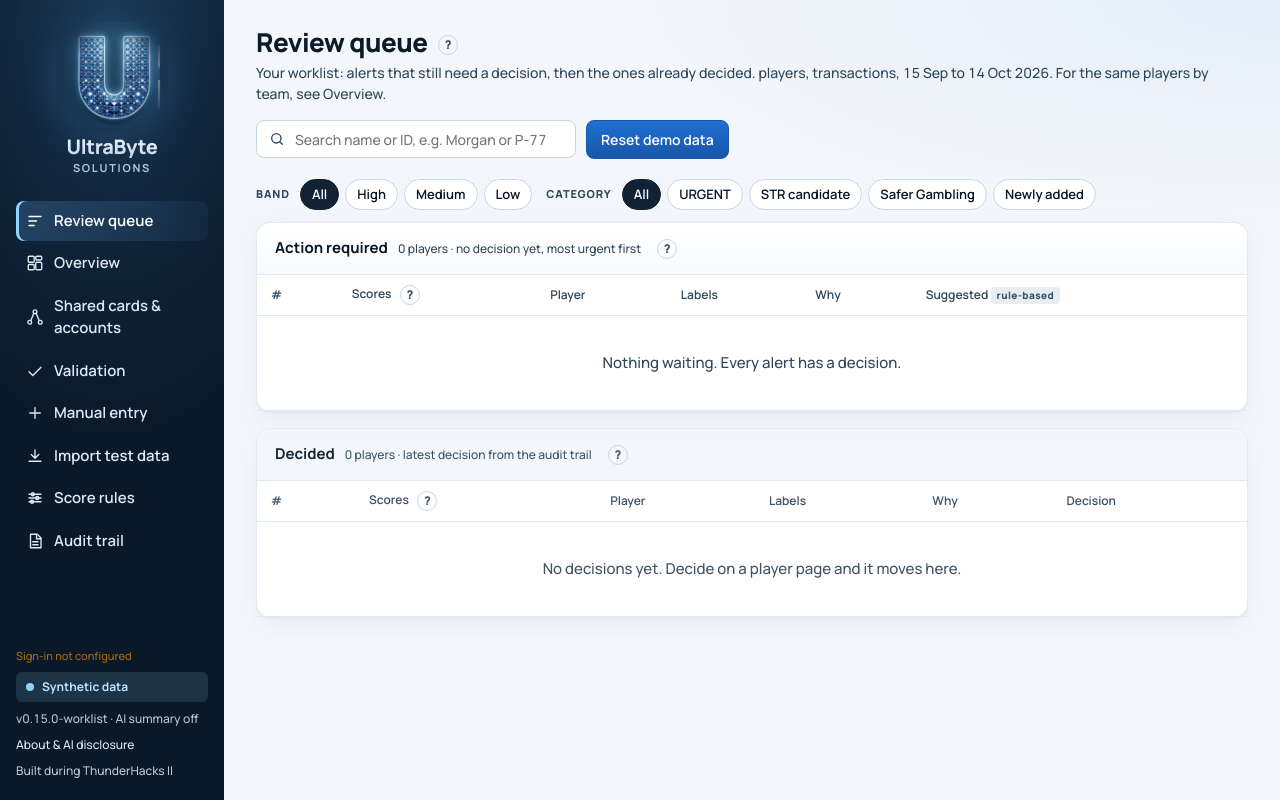
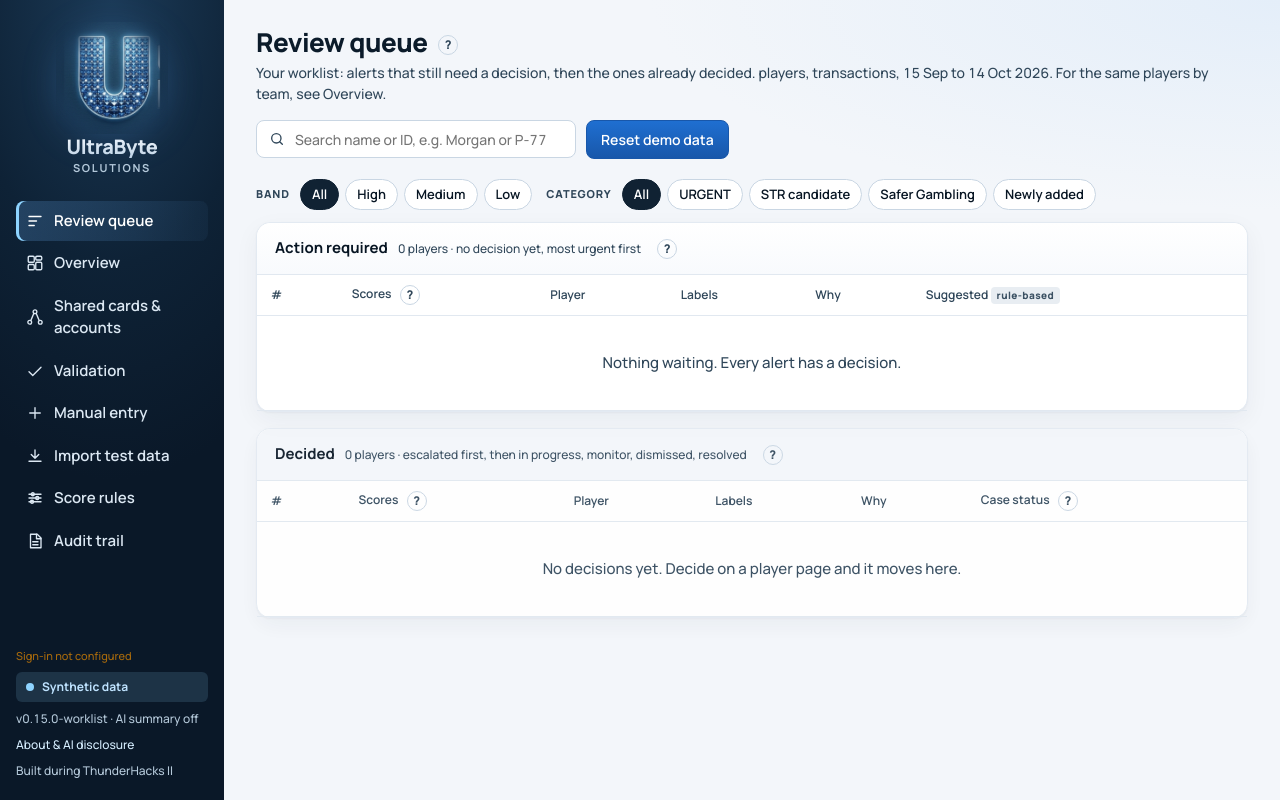
Before and after one commit to Setya78/ultrabyte-thunderhacks, a FastAPI app: page / in a window 1280 px wide. Run offline with FastAPI, Linux system fonts and the light colour scheme; some libraries are stand-ins or nearby versions.

Commit message:
feat(case): compliance hand-off (handling, resolved) on the audit trail; feat(queue): worklist split, search and filters, NEW tag; feat(overview): newly added group; feat(entry): new-player form matches the dataset; feat(ui): rings by band; fix(ui): help popovers; v0.15.0-worklist

```diff
--- a/app/main.py
+++ b/app/main.py
@@ -135,7 +135,8 @@ GLOSSARY = {
     "V1": "Version 1.0: today's routine. A threshold alarm (any single deposit of $10,000 or more) with no ranking and no reason; the investigator opens separate screens and keeps the decision outside the system.",
     "V2": "Version 2.0: this app. Two scores with reasons, labels with evidence, and an audit trail.",
     "ROLE_investigator": "Reviews the queue, records decisions, enters transactions, requests AI summaries. Sees rules read-only.",
-    "ROLE_compliance": "Everything an investigator can do, plus changing the rule thresholds (each change is versioned and audited).",
+    "ROLE_compliance": "Everything an investigator can do, plus changing the rule thresholds and closing escalated cases (Mark as handling / Mark resolved); each step is versioned and audited.",
+    "STATUS": "Case status = the latest decision or hand-off step in the audit trail. Investigators escalate; compliance marks the case In progress, then Resolved. Both roles see the same status; nothing is edited in place.",
 }
 templates.env.globals.update(version=VERSION, llm_enabled=llm.enabled(), labels=audit.LABELS, gloss=GLOSSARY, form_token=_fresh_token, auth_enabled=auth.enabled)
 
@@ -166,12 +167,10 @@ def queue(request: Request):
         # Owner 2026-10-15: the queue is the worklist. A player with a recorded decision moves to "Decided" below the
         # players that still need one; the latest decision per player comes from the append-only audit trail.
         with db.connect() as conn:
-            for d in conn.execute("SELECT DISTINCT ON (player_id) player_id, action, actor, ts FROM audit_event"
-                                  " WHERE action IN ('escalate','monitor','dismiss') AND player_id IS NOT NULL"
-                                  " ORDER BY player_id, ts DESC").fetchall():
-                decided[d["player_id"]] = d
+            decided = audit.case_status(conn)
     todo = [r for r in rows if r.player_id not in decided]
-    done = [r for r in rows if r.player_id in decided]
+    order = {s: i for i, s in enumerate(audit.STATE_ORDER)}
+    done = sorted((r for r in rows if r.player_id in decided), key=lambda r: (order[decided[r.player_id]["state"]], r.priority()))
     return templates.TemplateResponse(request, "queue.html", {"rows": rows, "todo": todo, "done": done, "decided": decided,
                                                               "status": status, "edt": C.EDT})
 
@@ -218,9 +217,12 @@ def player(request: Request, pid: str):
             " FROM session WHERE player_id = %s AND start_ts >= %s AND start_ts < %s GROUP BY 1 ORDER BY 3",
             (pid, C.WIN_START, C.WIN_END)).fetchall()
         history = audit.for_player(conn, pid)
+        case = audit.case_status(conn).get(pid)
+    can_status = (not auth.enabled()) or request.state.role == "compliance"
     return templates.TemplateResponse(request, "player.html", {
         "r": r, "txns": txns, "places": places, "history": history, "chart": _chart(r),
         "evidence": set(r.evidence_txn_ids), "edt": C.EDT, "actions": audit.ACTIONS,
+        "case": case, "status_actions": audit.STATUS_ACTIONS, "can_status": can_status,
         "summary": _summary_for(r)})
 
 
@@ -261,6 +263,20 @@ def decision(request: Request, pid: str, action: str = Form(...), note: str = Fo
     with db.connect() as conn:
         audit.record(conn, pid, action, note, r.to_dict(), actor=_actor(request))
     return RedirectResponse(f"/player/{pid}?ok=Decision+saved+to+the+audit+trail#audit", status_code=303)
+
+
+@app.post("/player/{pid}/status")
+def case_status_post(request: Request, pid: str, action: str = Form(...), note: str = Form(""), tok: str = Form("", alias="_tok")):
+    """Compliance-only hand-off: 'handling' (picked up) or 'resolve' (closed). Append-only, like a decision."""
+    _require_role(request, "compliance")
+    if action not in audit.STATUS_ACTIONS:
+        raise HTTPException(400, "unknown status")
+    if _already_used(tok):
+        return RedirectResponse(f"/player/{pid}?ok=Already+saved+(duplicate+click+ignored)#audit", status_code=303)
+    r = _by_id(pid)
+    with db.connect() as conn:
+        audit.record(conn, pid, action, note, r.to_dict(), actor=_actor(request))
+    return RedirectResponse(f"/player/{pid}?ok=Case+status+saved+to+the+audit+trail#audit", status_code=303)
 
 
 _entries: dict[str, dict] = {}
--- a/app/static/app.css
+++ b/app/static/app.css
@@ -404,3 +404,11 @@ details.help .pop.flip { left: auto; right: -10px; }
 @media (max-width: 600px) { .search { min-width: 0; width: 100%; } }
 .panel.q-done { opacity: .92; } .panel.q-done h2 { background: #F3F6FA; }
 .act-escalate-t { background: #FCE9E9; color: #A82424; } .act-monitor-t { background: #FDF1DC; color: #8A5400; } .act-dismiss-t { background: #E8EDF2; color: #3B5163; }
+
+/* ---- Case status chips (owner 2026-10-15 17:32): escalated / in progress / monitor / dismissed / resolved. ---- */
+.st-escalated { background: #FCE9E9; color: #A82424; } .st-handling { background: #FDF1DC; color: #8A5400; }
+.st-monitor { background: #FDF1DC; color: #8A5400; } .st-dismiss { background: #E8EDF2; color: #3B5163; } .st-resolved { background: #E3F4EB; color: #146B42; }
+.t tr.grouphead.st-escalated td { color: #A82424; } .t tr.grouphead.st-handling td, .t tr.grouphead.st-monitor td { color: #8A5400; } .t tr.grouphead.st-resolved td { color: #146B42; }
+.handoff { border-bottom: 1px solid var(--line); background: #F8FAFD; }
+.btn.act-resolve { background: #1F8052; color: #FFFFFF; border-color: #1F8052; } .btn.act-resolve:hover { background: #146B42; border-color: #146B42; color: #FFFFFF; }
+.panel h2 .band { font-size: 12px; }
--- a/app/templates/queue.html
+++ b/app/templates/queue.html
@@ -30,19 +30,20 @@
 <div class="panel q-{{ sec }}">
 <h2>{{ title }} <small>{{ list|length }} player{{ "s" if list|length != 1 }}{% if sub %} &middot; {{ sub }}{% endif %}</small> {{ help(hlp) }}</h2>
 <table class="t">
-  <thead><tr><th>#</th><th>Scores {{ help("Left: AML score (anti-money laundering: is money moving through the account rather than being played?). Right: Safer Gambling score (signs of harm to the player). Each arc is one check, up to 25 points.") }}</th><th>Player</th><th class="hide-s">Labels</th><th>Why</th><th class="hide-m">{% if sec == 'done' %}Decision{% else %}Suggested <span class="tag-rule">rule-based</span>{% endif %}</th></tr></thead>
+  <thead><tr><th>#</th><th>Scores {{ help("Left: AML score (anti-money laundering: is money moving through the account rather than being played?). Right: Safer Gambling score (signs of harm to the player). Each arc is one check, up to 25 points.") }}</th><th>Player</th><th class="hide-s">Labels</th><th>Why</th><th class="hide-m">{% if sec == 'done' %}Case status {{ help(gloss['STATUS']) }}{% else %}Suggested <span class="tag-rule">rule-based</span>{% endif %}</th></tr></thead>
   <tbody>
     {% set prev_grp = {'v': ''} %}
     {% for r in list %}
     {% set keys = r.labels|map(attribute='key')|list %}{% set grp = 'URGENT: possible account takeover' if 'urgent' in keys else 'STR candidates: possible suspicious transaction report' if 'str' in keys else 'Other alerts, highest score first' %}
-    {% if sec == 'todo' and (loop.first or grp != prev_grp.v) %}<tr class="grouphead"><td colspan="6">{{ grp }}</td></tr>{% endif %}{% set _ = prev_grp.update({'v': grp}) %}
+    {% if sec == 'done' %}{% set grp = decided[r.player_id].label %}{% endif %}
+    {% if loop.first or grp != prev_grp.v %}<tr class="grouphead{{ ' st-' ~ decided[r.player_id].state if sec == 'done' }}"><td colspan="6">{{ grp }}</td></tr>{% endif %}{% set _ = prev_grp.update({'v': grp}) %}
     <tr data-band="{{ r.band|lower }}" data-sg="{{ r.harm_band|lower }}" data-labels="{{ keys|join(' ') }}" data-source="{{ r.source }}">
       <td class="pid" style="margin:0">{{ loop.index }}</td>
       <td><div class="two-rings"><div>{{ ring(r) }}<div class="ringlbl" title="{{ gloss['AML'] }}">AML</div></div><div>{{ ring(r, kind='sg') }}<div class="ringlbl" title="{{ gloss['SG'] }}">SAFER</div></div></div></td>
       <td data-name="{{ r.display_name|lower }}" data-id="{{ r.player_id|lower }}"><a class="p" href="/player/{{ r.player_id }}" style="white-space:nowrap">{{ r.display_name }}</a><span class="pid">{{ r.player_id }}</span>{% if r.source != 'seed' %} <span class="tag-new" title="Added during this demo session by {{ r.source }}; not part of the seed">NEW &middot; {{ r.source }}</span>{% endif %}<div class="src">{{ r.occupation }}, {{ r.age_band }}, {{ r.income_band }}</div></td>
       <td class="hide-s"><span class="band band-{{ r.band|lower }}">{{ r.band }}</span> {% if r.harm_band != 'Low' %}<span class="band band-{{ r.harm_band|lower }}">SG {{ r.harm_band }}</span>{% endif %}{% for l in r.labels|unique(attribute='text') %}<span class="label label-{{ l.key }}" title="{{ gloss['URGENT'] if l.key == 'urgent' else gloss['STR'] }}">{{ l.text }}</span>{% endfor %}</td>
       <td class="reason">{{ r.top_reason }}</td>
-      {% if sec == 'done' %}{% set d = decided[r.player_id] %}<td class="hide-m"><span class="band act-{{ d.action }}-t">{{ labels.get(d.action, d.action) }}</span><div class="src">{{ d.actor }}, {{ d.ts.astimezone(edt).strftime('%d %b %H:%M') }}</div></td>
+      {% if sec == 'done' %}{% set d = decided[r.player_id] %}<td class="hide-m"><span class="band st-{{ d.state }}">{{ d.label }}</span><div class="src">{{ labels.get(d.action, d.action) }} by {{ d.actor }}, {{ d.ts.astimezone(edt).strftime('%d %b %H:%M') }}</div></td>
       {% else %}<td class="hide-m suggest">{{ r.suggestion }}</td>{% endif %}
     </tr>
     {% else %}<tr><td colspan="6" class="empty">{% if sec == 'done' %}No decisions yet. Decide on a player page and it moves here.{% else %}Nothing waiting. Every alert has a decision.{% endif %}</td></tr>{% endfor %}
@@ -52,7 +53,7 @@
 </div>
 {% endmacro %}
 {{ qtable(todo, 'todo', 'Action required', 'no decision yet, most urgent first', "Your worklist: players the scoring caught and nobody has decided on. URGENT and STR candidates sit on top. Open a player, read why, record Escalate / Monitor / Dismiss, and the row moves to Decided. Overview shows the same players grouped by team instead.") }}
-{{ qtable(done, 'done', 'Decided', 'latest decision from the audit trail', "Players that already have a recorded decision. Kept here so the worklist above stays clean; the audit trail holds every decision with the score at that moment.") }}
+{{ qtable(done, 'done', 'Decided', 'escalated first, then in progress, monitor, dismissed, resolved', "Players with a recorded decision, grouped by case status: Escalated (waiting for compliance), In progress (compliance picked it up), Monitor, Dismissed, Resolved. The audit trail holds every step with the score at that moment.") }}
 <script>
 // Queue search (owner 2026-10-15): filters the ranked rows by name or player ID as you type; group headers hide when
 // none of their rows match. An ID that is not in the queue (a Low-band player) gets a direct link to its player page.
```
Also changed, not shown: BUILD-LOG.md (+2 -0 lines), app/audit/log.py (+25 -2 lines), app/templates/player.html (+17 -1 lines), README.md, db/migrations/006_case_status.sql (added).
